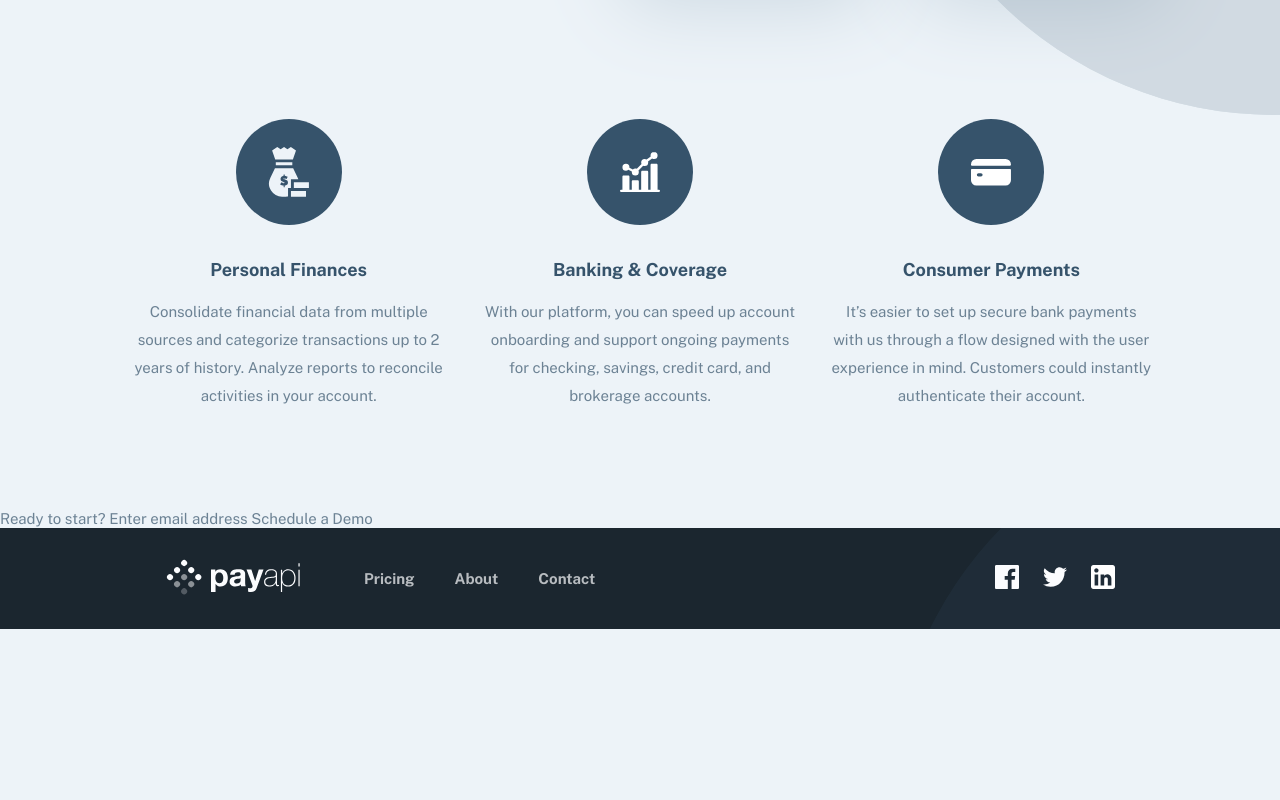
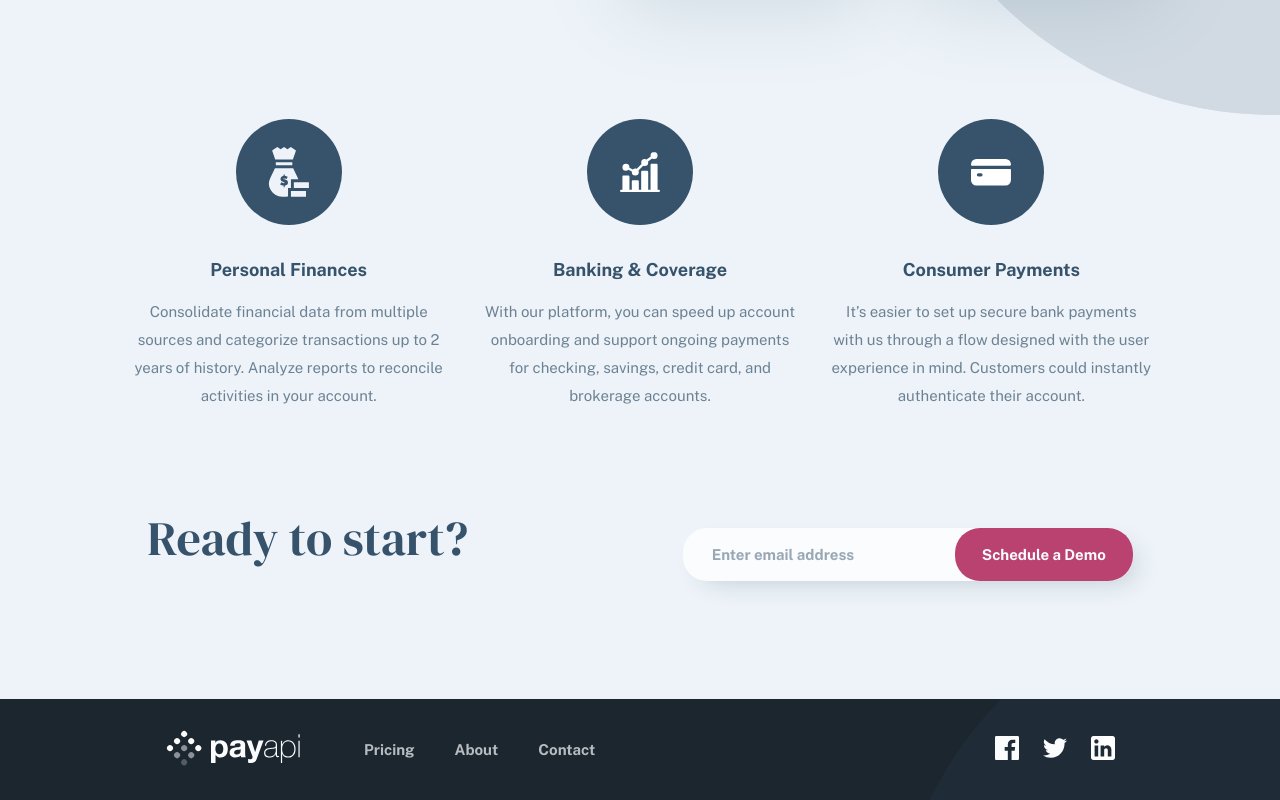
Before and after one commit to Umlen/payapi-multi-page-website, a plain HTML site: page index.html in a window 1280 px wide. Shown: the part 2354-3154 px from the top of the page. Before the commit the page ends 2983 px from the top, so only its background shows below. Drawn offline with nearby package versions, Linux system fonts and the light colour scheme.

Commit message:
home page completed

```diff
--- a/index.html
+++ b/index.html
@@ -62,8 +62,8 @@
         <object class="start-section-svg" data="./assets/home/illustration-phone-mockup.svg" type="image/svg+xml"></object>
         <div class="section-text-wrapper">
           <h1 class="basic-large-header start-section-header">Start building with our APIs for absolutely free.</h1>
-          <form class="basic-schedule-demo-form" action="#">
-            <input type="email" placeholder="Enter email address" class="schedule-demo-input">
+          <form class="basic-schedule-demo-form start-section-form" action="#">
+            <input type="email" placeholder="Enter email address" class="schedule-demo-input" required>
             <button class="basic-buttons basic-pink-btn schedule-demo-btn">Schedule a Demo</button>
           </form>
           <p>
@@ -155,11 +155,13 @@
         </div>
       </div>
     </main>
-
-    Ready to start?
-    Enter email address
-    Schedule a Demo
-
+    <div class="basic-ready-to-start">
+      <h2 class="basic-large-header ready-to-start-header">Ready to start?</h2>
+      <form class="basic-schedule-demo-form" action="#">
+        <input type="email" placeholder="Enter email address" class="schedule-demo-input" required>
+        <button class="basic-buttons basic-pink-btn schedule-demo-btn">Schedule a Demo</button>
+      </form>
+    </div>
     <footer class="footer">
       <a href="./index.html" aria-label="home page">
         <svg width="135" height="38" xmlns="http://www.w3.org/2000/svg">
--- a/style/index/index.scss
+++ b/style/index/index.scss
@@ -73,6 +73,15 @@
         font-size: 4.8em;
         margin-bottom: 10px;
     }
+}
+
+.start-section-form {
+    @media (min-width: 500px) {
+       width: 77%;
+    }
+    @media (min-width: 1024px) {
+        width: 98%;
+     }
 }
 
 .start-section-svg {
--- a/style/style.scss
+++ b/style/style.scss
@@ -122,7 +122,27 @@ body {
     }
 }
 
-/*FORMS*/
+/*READY TO START SECTION*/
+
+.basic-ready-to-start {
+    width: 90%;
+    margin: 0 auto 80px;
+    text-align: center;
+    @media (min-width: 700px) {
+        width: 60%;
+        margin-bottom: 100px;
+    }
+    @media (min-width: 1280px) {
+        width: 77%;
+        display: flex;
+        align-items: center;
+        justify-content: space-between;
+    }
+}
+
+.ready-to-start-header {
+    margin-bottom: 32px;
+}
 
 .basic-schedule-demo-form {
     width: 100%;
@@ -130,16 +150,12 @@ body {
     flex-direction: column;
     gap: 16px;
     @media (min-width: 500px) {
-        padding: 0 30px;
         flex-direction: row;
         gap: 0;
         position: relative;
     }
-    @media (min-width: 700px) {
-        padding: 0 70px;
-    }
-    @media (min-width: 1024px) {
-        padding: 0;
+    @media (min-width: 1280px) {
+        width: 450px;
     }
 }
 
@@ -168,13 +184,7 @@ body {
     @media (min-width: 500px) {
         position: absolute;
         height: 100%;
-        right: 30px;
+        right: 0;
         z-index: 10;
     }
-    @media (min-width: 700px) {
-        right: 70px;
-    }
-    @media (min-width: 1024px) {
-        right: 0;
-    }
 }
```
Also changed, not shown: html/about.html (+7 -1 lines), html/contact.html (+7 -1 lines), html/pricing.html (+7 -1 lines), style/index/index.css, style/style.css, 2 other files.
